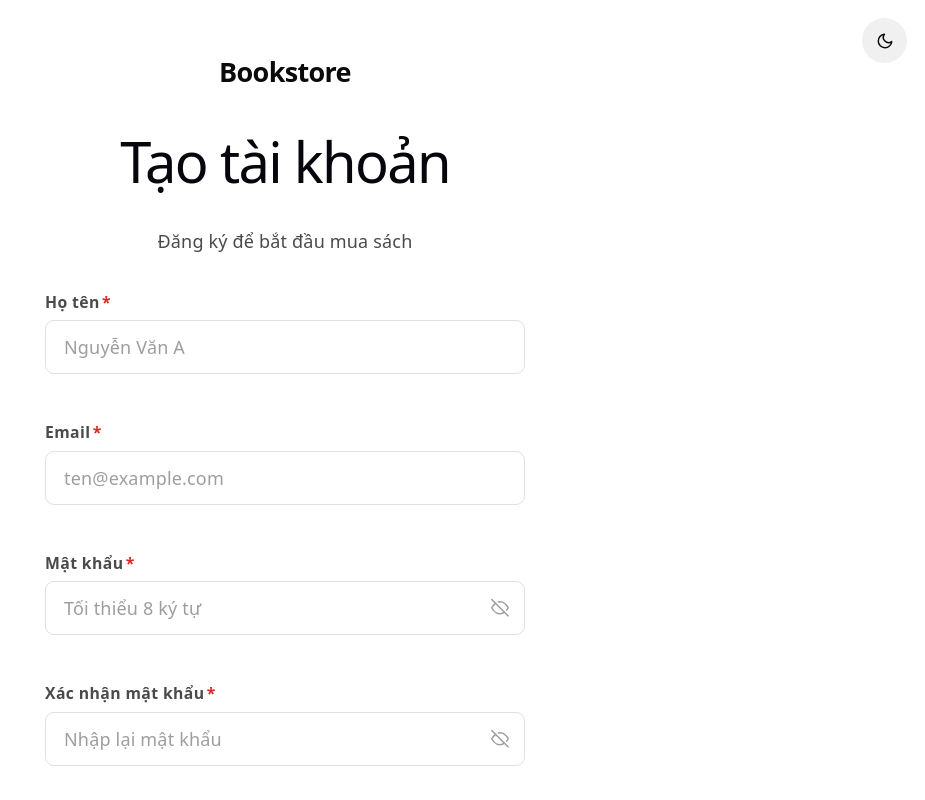
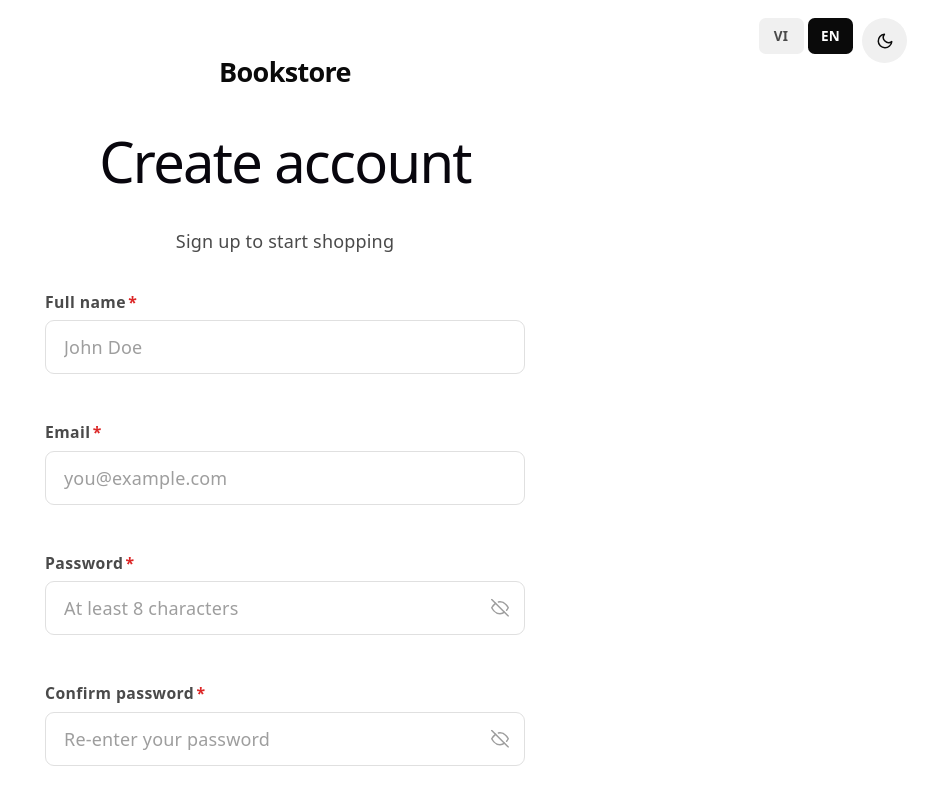
Before and after one commit to nguyen-vietanh/react-spring-mysql-deploy-reactapp, a React (Vite) app: page /register in a window 1280 px wide. Shown: the top 800 px of the page, without its empty margins (355-1280 px from the left). Built offline with nearby package versions, Linux system fonts and the light colour scheme.

Commit message:
feat: add i18n

```diff
--- a/package.json
+++ b/package.json
@@ -12,8 +12,10 @@
   "dependencies": {
     "@tailwindcss/vite": "^4.2.2",
     "axios": "^1.13.6",
+    "i18next": "^25.10.10",
     "react": "^19.2.4",
     "react-dom": "^19.2.4",
+    "react-i18next": "^16.6.6",
     "react-router": "^7.13.2",
     "tailwindcss": "^4.2.2"
   },
--- /dev/null
+++ b/src/components/ui/LanguageSwitcher.jsx
@@ -0,0 +1,42 @@
+import { useLocale } from '../../hooks/useLocale'
+
+const LOCALE_LABELS = {
+  vi: 'VI',
+  en: 'EN',
+}
+
+export function LanguageSwitcher() {
+  const { locale, supportedLocales, changeLocale } = useLocale()
+
+  return (
+    <div
+      role="group"
+      aria-label="Chọn ngôn ngữ / Select language"
+      className="fixed top-4 right-16 z-50 flex items-center gap-1"
+    >
+      {supportedLocales.map((lang) => {
+        const isActive = locale === lang
+        return (
+          <button
+            key={lang}
+            type="button"
+            onClick={() => changeLocale(lang)}
+            aria-pressed={isActive}
+            aria-label={lang === 'vi' ? 'Tiếng Việt' : 'English'}
+            className={`
+              h-8 w-10 rounded-md text-xs font-semibold tracking-wide
+              transition-colors duration-150
+              focus-visible:outline-none focus-visible:ring-[3px] focus-visible:ring-[rgba(37,99,235,0.25)]
+              ${isActive
+                ? 'bg-[#0A0A0A] text-white dark:bg-[#F0F0F0] dark:text-[#0A0A0A]'
+                : 'bg-[#F0F0F0] text-[#4A4A4A] hover:bg-[#E0E0E0] dark:bg-[#2E2E2E] dark:text-[#9E9E9E] dark:hover:bg-[#4A4A4A]'
+              }
+            `}
+          >
+            {LOCALE_LABELS[lang]}
+          </button>
+        )
+      })}
+    </div>
+  )
+}
--- a/src/components/ui/ThemeToggle.jsx
+++ b/src/components/ui/ThemeToggle.jsx
@@ -1,3 +1,4 @@
+import { useTranslation } from 'react-i18next'
 import { useTheme } from '../../hooks/useTheme'
 
 function SunIcon() {
@@ -30,13 +31,14 @@ function MoonIcon() {
 
 export function ThemeToggle() {
   const { theme, toggle } = useTheme()
+  const { t } = useTranslation()
   const isDark = theme === 'dark'
 
   return (
     <button
       type="button"
       onClick={toggle}
-      aria-label={isDark ? 'Chuyển sang chế độ sáng' : 'Chuyển sang chế độ tối'}
+      aria-label={isDark ? t('theme.switchToLight') : t('theme.switchToDark')}
       className="fixed top-4 right-4 z-50
                  flex items-center justify-center
                  w-10 h-10 rounded-full
--- /dev/null
+++ b/src/hooks/useLocale.js
@@ -0,0 +1,18 @@
+import { useTranslation } from 'react-i18next'
+import { STORAGE_KEY, SUPPORTED_LOCALES } from '../lib/i18n/i18n'
+
+export function useLocale() {
+  const { i18n } = useTranslation()
+
+  const changeLocale = (locale) => {
+    if (!SUPPORTED_LOCALES.includes(locale)) return
+    i18n.changeLanguage(locale)
+    localStorage.setItem(STORAGE_KEY, locale)
+  }
+
+  return {
+    locale: i18n.language,
+    supportedLocales: SUPPORTED_LOCALES,
+    changeLocale,
+  }
+}
--- /dev/null
+++ b/src/lib/i18n/i18n.js
@@ -0,0 +1,36 @@
+import i18n from 'i18next'
+import { initReactI18next } from 'react-i18next'
+
+import vi from './locales/vi.json'
+import en from './locales/en.json'
+
+const STORAGE_KEY = 'locale'
+const SUPPORTED_LOCALES = ['vi', 'en']
+const DEFAULT_LOCALE = 'vi'
+
+function getInitialLocale() {
+  const stored = localStorage.getItem(STORAGE_KEY)
+  if (stored && SUPPORTED_LOCALES.includes(stored)) return stored
+
+  // Match browser language to supported locales (e.g. 'en-US' → 'en')
+  const browserLang = navigator.language?.split('-')[0]
+  return SUPPORTED_LOCALES.includes(browserLang) ? browserLang : DEFAULT_LOCALE
+}
+
+i18n
+  .use(initReactI18next)
+  .init({
+    resources: {
+      vi: { translation: vi },
+      en: { translation: en },
+    },
+    lng: getInitialLocale(),
+    fallbackLng: DEFAULT_LOCALE,
+    interpolation: {
+      // React already escapes values — no need for i18next to double-escape
+      escapeValue: false,
+    },
+  })
+
+export { SUPPORTED_LOCALES, DEFAULT_LOCALE, STORAGE_KEY }
+export default i18n
--- /dev/null
+++ b/src/lib/i18n/locales/en.json
@@ -0,0 +1,43 @@
+{
+  "common": {
+    "or": "or",
+    "required": "Required"
+  },
+  "theme": {
+    "switchToLight": "Switch to light mode",
+    "switchToDark": "Switch to dark mode"
+  },
+  "auth": {
+    "register": {
+      "pageTitle": "Create account",
+      "brandHome": "Bookstore home page",
+      "heading": "Create account",
+      "subheading": "Sign up to start shopping",
+      "fields": {
+        "fullName": {
+          "label": "Full name",
+          "placeholder": "John Doe"
+        },
+        "email": {
+          "label": "Email",
+          "placeholder": "you@example.com"
+        },
+        "password": {
+          "label": "Password",
+          "placeholder": "At least 8 characters",
+          "show": "Show password",
+          "hide": "Hide password"
+        },
+        "confirmPassword": {
+          "label": "Confirm password",
+          "placeholder": "Re-enter your password",
+          "show": "Show confirm password",
+          "hide": "Hide confirm password"
+        }
+      },
+      "submit": "Create account",
+      "haveAccount": "Already have an account?",
+      "login": "Log in"
+    }
+  }
+}
--- /dev/null
+++ b/src/lib/i18n/locales/vi.json
@@ -0,0 +1,43 @@
+{
+  "common": {
+    "or": "hoặc",
+    "required": "Bắt buộc"
+  },
+  "theme": {
+    "switchToLight": "Chuyển sang chế độ sáng",
+    "switchToDark": "Chuyển sang chế độ tối"
+  },
+  "auth": {
+    "register": {
+      "pageTitle": "Đăng ký tài khoản",
+      "brandHome": "Trang chủ Website Bán Sách",
+      "heading": "Tạo tài khoản",
+      "subheading": "Đăng ký để bắt đầu mua sách",
+      "fields": {
+        "fullName": {
+          "label": "Họ tên",
+          "placeholder": "Nguyễn Văn A"
+        },
+        "email": {
+          "label": "Email",
+          "placeholder": "ten@example.com"
+        },
+        "password": {
+          "label": "Mật khẩu",
+          "placeholder": "Tối thiểu 8 ký tự",
+          "show": "Hiện mật khẩu",
+          "hide": "Ẩn mật khẩu"
+        },
+        "confirmPassword": {
+          "label": "Xác nhận mật khẩu",
+          "placeholder": "Nhập lại mật khẩu",
+          "show": "Hiện mật khẩu xác nhận",
+          "hide": "Ẩn mật khẩu xác nhận"
+        }
+      },
+      "submit": "Đăng ký",
+      "haveAccount": "Đã có tài khoản?",
+      "login": "Đăng nhập"
+    }
+  }
+}
--- a/src/main.jsx
+++ b/src/main.jsx
@@ -1,6 +1,8 @@
 import { StrictMode } from 'react'
 import { createRoot } from 'react-dom/client'
 import './index.css'
+// i18n must be imported before any component that calls useTranslation
+import './lib/i18n/i18n.js'
 import AppRouter from './routes/index.jsx'
 
 createRoot(document.getElementById('root')).render(
--- a/src/pages/auth/RegisterPage.jsx
+++ b/src/pages/auth/RegisterPage.jsx
@@ -1,5 +1,6 @@
 import { useState } from 'react'
 import { Link } from 'react-router'
+import { useTranslation } from 'react-i18next'
 
 // Password visibility toggle icon
 function EyeIcon({ open }) {
@@ -23,6 +24,7 @@ function EyeIcon({ open }) {
 
 // Reusable form field
 function FormField({ id, label, required, error, children }) {
+  const { t } = useTranslation()
   return (
     <div className="flex flex-col gap-1.5">
       <label
@@ -33,7 +35,7 @@ function FormField({ id, label, required, error, children }) {
         {required && (
           <>
             <span aria-hidden="true" className="ml-0.5 text-[#DC2626]">*</span>
-            <span className="sr-only">(Bắt buộc)</span>
+            <span className="sr-only">({t('common.required')})</span>
           </>
         )}
       </label>
@@ -52,7 +54,7 @@ function FormField({ id, label, required, error, children }) {
   )
 }
 
-// Input class builder — kept as a function to avoid duplicating the long string 4 times
+// Input class builder — avoids duplicating the long string across 4 inputs
 function inputClass(hasError) {
   return `
     h-12 w-full rounded-lg border px-4 text-base
@@ -69,6 +71,7 @@ function inputClass(hasError) {
 }
 
 export default function RegisterPage() {
+  const { t } = useTranslation()
   const [showPassword, setShowPassword] = useState(false)
   const [showConfirmPassword, setShowConfirmPassword] = useState(false)
 
@@ -93,13 +96,15 @@ export default function RegisterPage() {
     // TODO: wire FE validation + API call
   }
 
+  const ns = 'auth.register'
+
   return (
     <main
       className="min-h-screen
                  bg-[#FFFFFF] dark:bg-[#111111]
                  flex flex-col items-center justify-center px-4 py-12
                  transition-colors duration-200"
-      aria-label="Trang đăng ký tài khoản"
+      aria-label={t(`${ns}.pageTitle`)}
     >
       {/* Card container */}
       <div className="w-full max-w-[480px]">
@@ -113,7 +118,7 @@ export default function RegisterPage() {
                        tracking-tight
                        focus-visible:outline-none focus-visible:ring-2 focus-visible:ring-[#2563EB]
                        rounded-sm transition-colors duration-150"
-            aria-label="Trang chủ Website Bán Sách"
+            aria-label={t(`${ns}.brandHome`)}
           >
             Bookstore
           </Link>
@@ -122,10 +127,10 @@ export default function RegisterPage() {
         {/* Heading */}
         <div className="mb-8 text-center">
           <h1 className="text-3xl font-bold text-[#0A0A0A] dark:text-[#F0F0F0] tracking-tight leading-tight">
-            Tạo tài khoản
+            {t(`${ns}.heading`)}
           </h1>
           <p className="mt-2 text-base text-[#4A4A4A] dark:text-[#9E9E9E]">
-            Đăng ký để bắt đầu mua sách
+            {t(`${ns}.subheading`)}
           </p>
         </div>
 
@@ -133,19 +138,24 @@ export default function RegisterPage() {
         <form
           onSubmit={handleSubmit}
           noValidate
-          aria-label="Form đăng ký tài khoản"
+          aria-label={t(`${ns}.pageTitle`)}
           className="flex flex-col gap-5"
         >
 
           {/* Full Name */}
-          <FormField id="fullName" label="Họ tên" required error={errors.fullName}>
+          <FormField
+            id="fullName"
+            label={t(`${ns}.fields.fullName.label`)}
+            required
+            error={errors.fullName}
+          >
             <input
               id="fullName"
               type="text"
               name="fullName"
               autoComplete="name"
               defaultValue={fields.fullName}
-              placeholder="Nguyễn Văn A"
+              placeholder={t(`${ns}.fields.fullName.placeholder`)}
               aria-required="true"
               aria-invalid={errors.fullName ? 'true' : 'false'}
               aria-describedby="fullName-error"
@@ -154,14 +164,19 @@ export default function RegisterPage() {
           </FormField>
 
           {/* Email */}
-          <FormField id="email" label="Email" required error={errors.email}>
+          <FormField
+            id="email"
+            label={t(`${ns}.fields.email.label`)}
+            required
+            error={errors.email}
+          >
             <input
               id="email"
               type="email"
               name="email"
               autoComplete="email"
               defaultValue={fields.email}
-              placeholder="ten@example.com"
+              placeholder={t(`${ns}.fields.email.placeholder`)}
               aria-required="true"
               aria-invalid={errors.email ? 'true' : 'false'}
               aria-describedby="email-error"
@@ -170,7 +185,12 @@ export default function RegisterPage() {
           </FormField>
 
           {/* Password */}
-          <FormField id="password" label="Mật khẩu" required error={errors.password}>
+          <FormField
+            id="password"
+            label={t(`${ns}.fields.password.label`)}
+            required
+            error={errors.password}
+          >
             <div className="relative">
               <input
                 id="password"
@@ -178,7 +198,7 @@ export default function RegisterPage() {
                 name="password"
                 autoComplete="new-password"
                 defaultValue={fields.password}
-                placeholder="Tối thiểu 8 ký tự"
+                placeholder={t(`${ns}.fields.password.placeholder`)}
                 aria-required="true"
                 aria-invalid={errors.password ? 'true' : 'false'}
                 aria-describedby="password-error"
@@ -187,7 +207,7 @@ export default function RegisterPage() {
               <button
                 type="button"
                 onClick={() => setShowPassword((v) => !v)}
-                aria-label={showPassword ? 'Ẩn mật khẩu' : 'Hiện mật khẩu'}
+                aria-label={t(`${ns}.fields.password.${showPassword ? 'hide' : 'show'}`)}
                 className="absolute right-3 top-1/2 -translate-y-1/2
                            text-[#9E9E9E] hover:text-[#4A4A4A]
                            dark:text-[#717171] dark:hover:text-[#C4C4C4]
@@ -201,7 +221,12 @@ export default function RegisterPage() {
           </FormField>
 
           {/* Confirm Password */}
-          <FormField id="confirmPassword" label="Xác nhận mật khẩu" required error={errors.confirmPassword}>
+          <FormField
+            id="confirmPassword"
+            label={t(`${ns}.fields.confirmPassword.label`)}
+            required
+            error={errors.confirmPassword}
+          >
             <div className="relative">
               <input
                 id="confirmPassword"
@@ -209,7 +234,7 @@ export default function RegisterPage() {
                 name="confirmPassword"
                 autoComplete="new-password"
                 defaultValue={fields.confirmPassword}
-                placeholder="Nhập lại mật khẩu"
+                placeholder={t(`${ns}.fields.confirmPassword.placeholder`)}
                 aria-required="true"
                 aria-invalid={errors.confirmPassword ? 'true' : 'false'}
                 aria-describedby="confirmPassword-error"
@@ -218,7 +243,7 @@ export default function RegisterPage() {
               <button
                 type="button"
                 onClick={() => setShowConfirmPassword((v) => !v)}
-                aria-label={showConfirmPassword ? 'Ẩn mật khẩu xác nhận' : 'Hiện mật khẩu xác nhận'}
+                aria-label={t(`${ns}.fields.confirmPassword.${showConfirmPassword ? 'hide' : 'show'}`)}
                 className="absolute right-3 top-1/2 -translate-y-1/2
                            text-[#9E9E9E] hover:text-[#4A4A4A]
                            dark:text-[#717171] dark:hover:text-[#C4C4C4]
@@ -244,7 +269,7 @@ export default function RegisterPage() {
                        focus-visible:outline-none focus-visible:ring-[3px] focus-visible:ring-[rgba(37,99,235,0.25)]
                        disabled:opacity-40 disabled:cursor-not-allowed disabled:translate-y-0"
           >
-            Đăng ký
+            {t(`${ns}.submit`)}
           </button>
 
         </form>
@@ -252,13 +277,15 @@ export default function RegisterPage() {
         {/* Divider */}
         <div className="my-6 flex items-center gap-3">
           <div className="h-px flex-1 bg-[#E0E0E0] dark:bg-[#2E2E2E]" aria-hidden="true" />
-          <span className="text-xs text-[#9E9E9E] dark:text-[#717171] font-medium">hoặc</span>
+          <span className="text-xs text-[#9E9E9E] dark:text-[#717171] font-medium">
+            {t('common.or')}
+          </span>
           <div className="h-px flex-1 bg-[#E0E0E0] dark:bg-[#2E2E2E]" aria-hidden="true" />
         </div>
 
         {/* Login link */}
         <p className="text-center text-sm text-[#4A4A4A] dark:text-[#9E9E9E]">
-          Đã có tài khoản?{' '}
+          {t(`${ns}.haveAccount`)}{' '}
           <Link
             to="/login"
             className="font-semibold
@@ -269,7 +296,7 @@ export default function RegisterPage() {
                        focus-visible:outline-none focus-visible:ring-2 focus-visible:ring-[#2563EB]
                        rounded-sm"
           >
-            Đăng nhập
+            {t(`${ns}.login`)}
           </Link>
         </p>
 
--- a/src/routes/index.jsx
+++ b/src/routes/index.jsx
@@ -1,11 +1,13 @@
 import { BrowserRouter, Routes, Route } from 'react-router'
 import RegisterPage from '../pages/auth/RegisterPage'
 import { ThemeToggle } from '../components/ui/ThemeToggle'
+import { LanguageSwitcher } from '../components/ui/LanguageSwitcher'
 
 export default function AppRouter() {
   return (
     <BrowserRouter>
       <ThemeToggle />
+      <LanguageSwitcher />
       <Routes>
         <Route path="/register" element={<RegisterPage />} />
         {/* TODO: add more routes as pages are built */}
```
Also changed, not shown: 1 other file (tests, documents, lock files or other folders).
